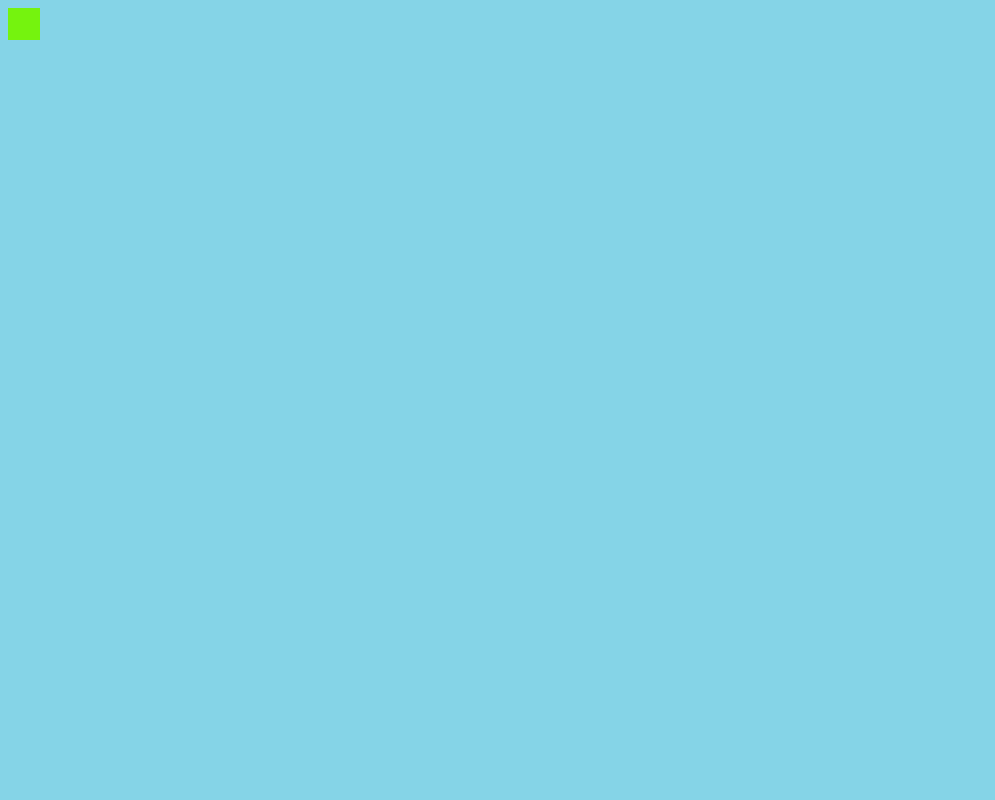
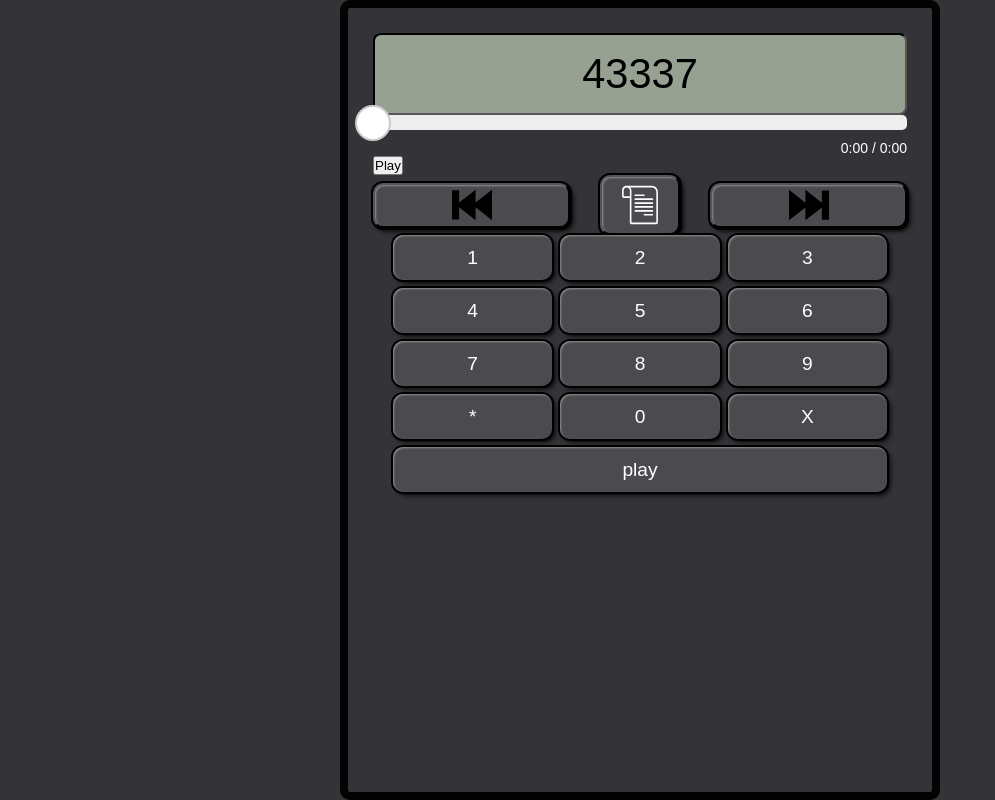
Before and after one commit to santip-a/museumClient, a website built with Vite: page index.html in a window 1280 px wide. Shown: the whole page, without its empty margins (0-995 px from the left). Built offline with nearby package versions, Linux system fonts and the light colour scheme.

Commit message:
начал проект. готов экран, плеер

```diff
--- a/index.html
+++ b/index.html
@@ -1,13 +1,100 @@
 <!doctype html>
 <html lang="en">
+
 <head>
   <meta charset="UTF-8" />
   <link rel="icon" type="image/svg+xml" href="/vite.svg" />
   <meta name="viewport" content="width=device-width, initial-scale=1.0" />
   <title>clientVite</title>
 </head>
+
 <body>
-    <div id="app"></div>
+  <section class="screen">
+    <div class="result"></div>
+  </section>
+
+  <section class="player">
+    <div id="audio-player" style="width: 100%; position: relative;">
+      <!-- Шкала прогресса с круглым бегунком -->
+      <div class="progress-bar">
+        <div class="progress-fill"></div>
+        <div class="thumb"></div> <!-- Круглый белый бегунок -->
+        <input type="range" class="seek-bar" min="0" max="100" value="0" step="0.1">
+      </div>
+
+      <!-- Отображение времени -->
+      <div class="time-display">
+        <span id="current-time">0:00</span> / <span id="duration">0:00</span>
+      </div>
+
+      <!-- Скрытый аудио-элемент -->
+      <audio id="audio-element" preload="metadata">
+        <!-- <source class="--song" src="song.mp3" type="audio/mpeg"> -->
+        <source class="--song" src="" type="audio/mpeg">
+      </audio>
+    </div>
+
+    <!-- Отдельная кнопка play/pause -->
+    <button id="play-pause-btn">Play</button>
+  </section>
+
+  <section class="btn__all-next">
+    <button class="btn btn__next__button">
+      <svg class="btn__svg" viewBox="0 -60 512 512" xmlns="http://www.w3.org/2000/svg">
+        <path
+          d="m512 391.25-.234375-391.25-210.183594 164.320312-.097656-164.320312-210.0625 164.230469v-157.441407h-91.421875v375.605469h91.421875v-156.523437l210.296875 165.378906-.097656-165.441406zm0 0"
+          fill="#000000" style="fill: rgb(0, 0, 0);"></path>
+      </svg>
+    </button>
+    <button class="btn btn__boock">
+      <svg class="btn__svg" id="Layer_1" enable-background="new 0 0 50 50" viewBox="0 0 50 50"
+        xmlns="http://www.w3.org/2000/svg">
+        <g>
+          <path
+            d="m4.5 16.2h7.8v30.8c0 1.1.9 2 2 2h31.1c1.1 0 2-.9 2-2v-38.3c0-4.2-3.4-7.7-7.7-7.7h-31.2c-3.3 0-5.9 2.6-5.9 5.9v7.3c0 1.1.9 2 1.9 2zm35.2-13.2c3.1 0 5.7 2.6 5.7 5.7v38.3h-31.1v-40.1c0-1.5-.6-2.9-1.5-3.9zm-35.1 3.9c0-2.2 1.7-3.9 3.9-3.9 2.1 0 3.9 1.7 3.9 3.9v7.3h-7.8z"
+            fill="#000000" style="fill: rgb(255, 255, 255);"></path>
+          <path d="m19 13.8h11c.6 0 1-.4 1-1s-.4-1-1-1h-11c-.6 0-1 .4-1 1s.4 1 1 1z" fill="#000000"
+            style="fill: rgb(255, 255, 255);"></path>
+          <path d="m19 18.7h21.6c.6 0 1-.4 1-1s-.4-1-1-1h-21.6c-.6 0-1 .4-1 1 0 .5.4 1 1 1z" fill="#000000"
+            style="fill: rgb(255, 255, 255);"></path>
+          <path d="m19 23.6h21.6c.6 0 1-.4 1-1s-.4-1-1-1h-21.6c-.6 0-1 .4-1 1 0 .5.4 1 1 1z" fill="#000000"
+            style="fill: rgb(255, 255, 255);"></path>
+          <path d="m19 28.4h21.6c.6 0 1-.4 1-1s-.4-1-1-1h-21.6c-.6 0-1 .4-1 1s.4 1 1 1z" fill="#000000"
+            style="fill: rgb(255, 255, 255);"></path>
+          <path d="m19 33.3h21.6c.6 0 1-.4 1-1s-.4-1-1-1h-21.6c-.6 0-1 .4-1 1s.4 1 1 1z" fill="#000000"
+            style="fill: rgb(255, 255, 255);"></path>
+          <path d="m40.6 36.2h-10.1c-.6 0-1 .4-1 1s.4 1 1 1h10.1c.6 0 1-.4 1-1s-.5-1-1-1z" fill="#000000"
+            style="fill: rgb(255, 255, 255);"></path>
+        </g>
+      </svg>
+
+    </button>
+    <button class="btn btn__next__button">
+      <svg class="btn__svg btn__svg_rotate180" viewBox="0 -60 512 512" xmlns="http://www.w3.org/2000/svg">
+        <path
+          d="m512 391.25-.234375-391.25-210.183594 164.320312-.097656-164.320312-210.0625 164.230469v-157.441407h-91.421875v375.605469h91.421875v-156.523437l210.296875 165.378906-.097656-165.441406zm0 0"
+          fill="#000000" style="fill: rgb(0, 0, 0);"></path>
+      </svg>
+    </button>
+  </section>
+
+  <section class="buttons">
+    <div class="btn btn-1">1</div>
+    <div class="btn btn-1">2</div>
+    <div class="btn btn-1">3</div>
+    <div class="btn btn-1">4</div>
+    <div class="btn btn-1">5</div>
+    <div class="btn btn-1">6</div>
+    <div class="btn btn-1">7</div>
+    <div class="btn btn-1">8</div>
+    <div class="btn btn-1">9</div>
+    <div class="btn btn-1">*</div>
+    <div class="btn btn-1">0</div>
+    <div class="btn btn-1">Х</div>
+    <div class="btn btn-1 play-btn">play</div>
+  </section>
+
   <script type="module" src="/src/main.ts"></script>
 </body>
+
 </html>
--- /dev/null
+++ b/src/block/body/body.css
@@ -0,0 +1,15 @@
+body {
+  /* Dynamic viewport height — учитывает панели браузера */
+  min-height: 100dvh;
+  /* display: grid; */
+  /* grid-template-rows: 1fr; */
+  margin: 0;
+  padding: 25px;
+  max-width: 600px;
+  margin: 0 auto;
+  background-color: var(--background);
+  border: 8px solid #030303;
+  border-radius: 10px;
+
+
+}
--- /dev/null
+++ b/src/block/btn/btn.css
@@ -0,0 +1,59 @@
+.btn {
+  background-color: var(--background-btn);
+  border-radius: 10px;
+  box-shadow: 0 0 0 2px #000, 3px 3px 5px #000, inset 1px 1px 2px rgb(145, 143, 143);
+  cursor: pointer;
+  display: flex;
+  align-items: center;
+  justify-content: center;
+}
+
+.btn:hover {
+  cursor: pointer;
+}
+
+.btn:active {
+  background-color: orange;
+}
+
+
+
+
+.btn__svg {
+  width: 40px;
+  height: 40px;
+}
+
+.btn__svg_rotate180 {
+  transform: rotate(180deg);
+}
+
+
+
+.btn__all-next {
+  display: flex;
+  justify-content: space-between;
+  align-items: center;
+  gap: 30px
+}
+
+
+
+.btn__next__button {
+  max-width: 200px;
+  width: 100%;
+  height: 45px;
+}
+
+
+
+.btn__boock {
+  max-width: 80px;
+  width: 100%;
+  height: 60px;
+  /* border-radius: 40%; */
+  opacity: 1;
+  display: flex;
+  align-items: center;
+  justify-content: center;
+}
--- /dev/null
+++ b/src/block/progress-player/progress-player.css
@@ -0,0 +1,58 @@
+.progress-bar {
+  position: relative;
+  width: 100%;
+  height: 15px;
+  /* Высота шкалы */
+  background-color: #eee;
+  /* Фон шкалы */
+  border-radius: 5px;
+  cursor: pointer;
+}
+
+.progress-fill {
+  height: 100%;
+  background-color: var(--progress-fill);
+  /* Цвет закрашенной части */
+  border-radius: 5px;
+  width: 0%;
+  transition: width 0.1s ease;
+}
+
+.thumb {
+  position: absolute;
+  top: 50%;
+  transform: translate(-50%, -50%);
+  /* Центрировать по горизонтали и вертикали */
+  width: 36px;
+  /* Размер круга */
+  height: 36px;
+  border-radius: 50%;
+  background-color: white;
+  /* Белый цвет */
+  border: 2px solid #ccc;
+  /* Легкая рамка для видимости */
+  cursor: pointer;
+  z-index: 15;
+  /* Над progress-fill */
+  left: 0%;
+  /* Начальная позиция, JS изменит */
+}
+
+.seek-bar {
+  position: absolute;
+  top: 0;
+  width: 100%;
+  height: 10px;
+  opacity: 0;
+  /* Остается скрытым для функциональности range */
+  cursor: pointer;
+  z-index: 10;
+}
+
+.time-display {
+  margin-top: 10px;
+  font-family: Arial, sans-serif;
+  font-size: 14px;
+  text-align: end;
+  color: #ffffff;
+}
--- /dev/null
+++ b/src/block/resset/resset.css
@@ -0,0 +1,6 @@
+* {
+  margin: 0;
+  padding: 0;
+  box-sizing: border-box;
+  font-family: Arial, Helvetica, sans-serif;
+}
--- /dev/null
+++ b/src/block/result/result.css
@@ -0,0 +1,8 @@
+.result {
+  font-size: 5rem;
+  font-size-adjust: 0.5;
+  font-weight: bold;
+  /* white-space: nowrap; */
+  text-align: left;
+  transition: font-size 0.2s ease;
+}
--- /dev/null
+++ b/src/block/root/root.css
@@ -0,0 +1,7 @@
+:root {
+  --color-screen: #96A192;
+  --background: #343438;
+  --background-btn: #4b4b4f;
+  /* --progress-fill: #4CAF50; */
+  --progress-fill: #065c0a;
+}
--- /dev/null
+++ b/src/block/screen/screen.css
@@ -0,0 +1,14 @@
+.screen {
+  width: 100%;
+  max-height: 100px;
+  background-color: var(--color-screen);
+  border: 2px inset #030303;
+  border-radius: 8px;
+  font-family: 'Courier New', monospace;
+  display: flex;
+  align-items: center;
+  justify-content: center;
+  padding: 15px;
+  box-sizing: border-box;
+  overflow: hidden;
+}
--- /dev/null
+++ b/src/components/player-mp3/player.class.ts
@@ -0,0 +1,181 @@
+import { audio, currentTimeEl, durationEl, playPauseBtn, progressBar, progressFill, seekBar, thumb } from '../../constants/constants';
+
+
+class Player {
+  #isPlaying: boolean = false;
+  #isDragging: boolean = false;
+
+  constructor() {
+    this.#init()
+  }
+
+
+  #init() {
+    // Обновление прогресса, времени и позиции бегунка
+    audio.addEventListener('loadedmetadata', () => {
+      durationEl.textContent = this.#formatTime(audio.duration);
+    });
+
+    audio.addEventListener('timeupdate', () => {
+      if (!this.#isDragging) { // Только если не тянем thumb
+        const progress: number = (audio.currentTime / audio.duration) * 100;
+        progressFill.style.width = progress + '%';
+        seekBar.value = progress.toString();
+        thumb.style.left = progress + '%';
+        currentTimeEl.textContent = this.#formatTime(audio.currentTime);
+      }
+    });
+
+
+    // Обработка seek через range input (оставляем для совместимости)
+    seekBar.addEventListener('input', (e: Event) => {
+      const target = e.target as HTMLInputElement;
+      this.#setProgress(parseFloat(target.value));
+    });
+
+    // Поддержка тач-событий для seek-bar (как было, но теперь используем #setProgress)
+    seekBar.addEventListener('touchstart', (e: TouchEvent) => {
+      this.#isDragging = true;
+      this.#updateSeek(e.touches[0].clientX);
+    });
+
+    seekBar.addEventListener('touchmove', (e: TouchEvent) => {
+      if (this.#isDragging) {
+        e.preventDefault();
+        this.#updateSeek(e.touches[0].clientX);
+      }
+    });
+
+    seekBar.addEventListener('touchend', () => {
+      this.#isDragging = false;
+    });
+
+    // КЛИК по шкале для seek (на десктопе) — теперь используем #setProgress
+    progressBar.addEventListener('click', (e: MouseEvent) => {
+      const rect: DOMRect = progressBar.getBoundingClientRect();
+      const percent: number = (e.clientX - rect.left) / rect.width;
+      this.#setProgress(percent * 100);
+    });
+
+    // Перетаскивание thumb мышью (десктоп)
+    thumb.addEventListener('mousedown', (e: MouseEvent) => {
+      e.preventDefault();
+      this.#isDragging = true;
+      const onMouseMove = (ev: MouseEvent): void => {
+        this.#updateSeek(ev.clientX);
+      }
+      const onMouseUp = (): void => {
+        this.#isDragging = false;
+        document.removeEventListener('mousemove', onMouseMove);
+        document.removeEventListener('mouseup', onMouseUp);
+      }
+      document.addEventListener('mousemove', onMouseMove);
+      document.addEventListener('mouseup', onMouseUp);
+    });
+
+    // Перетаскивание thumb тачем (смартфон)
+    thumb.addEventListener('touchstart', (e: TouchEvent) => {
+      e.preventDefault();
+      this.#isDragging = true;
+      const onTouchMove = (ev: TouchEvent): void => {
+        this.#updateSeek(ev.touches[0].clientX);
+      }
+      const onTouchEnd = (): void => {
+        this.#isDragging = false;
+        document.removeEventListener('touchmove', onTouchMove);
+        document.removeEventListener('touchend', onTouchEnd);
+      }
+      document.addEventListener('touchmove', onTouchMove);
+      document.addEventListener('touchend', onTouchEnd);
+    });
+
+    // Кнопка play/pause
+    playPauseBtn.addEventListener('click', () => {
+      if (this.#isPlaying) {
+        audio.pause();
+        playPauseBtn.textContent = 'Play';
+      } else {
+        audio.play();
+        playPauseBtn.textContent = 'Pause';
+      }
+      this.#isPlaying = !this.#isPlaying;
+    });
+
+    // Сброс при окончании
+    audio.addEventListener('ended', () => {
+      this.#isPlaying = false;
+      playPauseBtn.textContent = 'Play';
+      progressFill.style.width = '0%';
+      thumb.style.left = '0%';
+      seekBar.value = '0';
+      audio.currentTime = 0;
+      currentTimeEl.textContent = '0:00';
+    });
+
+  }
+
+
+  // Форматирование времени
+  #formatTime(seconds: number): string {
+    const mins: number = Math.floor(seconds / 60);
+    const secs: number = Math.floor(seconds % 60);
+    return `${mins}:${secs.toString().padStart(2, '0')}`;
+  }
+
+  // Функция для установки прогресса (reusable для синхронизации)
+  #setProgress(percent: number): void {
+    percent = Math.max(0, Math.min(100, percent)); // Ограничиваем 0-100%
+    progressFill.style.width = percent + '%';
+    seekBar.value = percent.toString();
+    thumb.style.left = percent + '%';
+    const seekTime = (percent / 100) * audio.duration;
+    if (!isNaN(seekTime)) {
+      audio.currentTime = seekTime;
+      currentTimeEl.textContent = this.#formatTime(audio.currentTime);
+      // Автоматически запускаем воспроизведение, если оно остановлено
+      if (!this.#isPlaying) {
+        audio.play();
+        playPauseBtn.textContent = 'Pause';
+        this.#isPlaying = true;
+      }
+    }
+  }
+
+
+  #updateSeek(clientX: number): void {
+    const rect: DOMRect = progressBar.getBoundingClientRect(); // Используем progress-bar для точного расчета
+    const percent: number = Math.max(0, Math.min(1, (clientX - rect.left) / rect.width));
+    this.#setProgress(percent * 100);
+  }
+
+
+  loadNewTrack(newSrc: string): void {
+
+
+    // Ставим новый источник
+    audio.src = newSrc;
+
+    // Перезагружаем аудио (загружает метаданные, вроде duration)
+    audio.load();
+
+    // Сбрасываем UI-компоненты плеера
+    currentTimeEl.textContent = '0:00';  // Текущее время
+    durationEl.textContent = '0:00';     // Длительность (обновится через loadedmetadata)
+    progressFill.style.width = '0%';     // Шкала прогресса
+    thumb.style.left = '0%';             // Бегунок
+    seekBar.value = '0';                 // Seek-bar значение
+    this.#isPlaying = false;                   // Флаг проигрывания
+    playPauseBtn.textContent = 'Play';   // Текст кнопки
+
+    // Если хочешь автоматически запустить: audio.play(); #isPlaying = true; playPauseBtn.textContent = 'Pause';
+    // Но по умолчанию оставим на паузе — пользователь сам нажмет Play
+  }
+
+}
+
+
+
+// Фабричная функция
+export function createPlayer(): Player {
+  return new Player();
+}
--- /dev/null
+++ b/src/components/screen/adjustFontSizeToFit.ts
@@ -0,0 +1,66 @@
+import { resultElement, screenElement } from '../../constants/constants';
+
+
+export function adjustFontSizeToFit(text:string) {
+
+  if (!resultElement || !screenElement) return;
+
+  // Скрываем текст во время расчёта
+  resultElement.style.opacity = '0';
+  resultElement.innerText = text;
+
+  // Параметры
+  const initialFontSizeRem = 5;
+  const minFontSizeRem = 1;
+  const stepRem = -0.1;
+
+  let currentFontSizeRem = initialFontSizeRem;
+  const computedStyle = getComputedStyle(resultElement);
+
+  const spanStyleCss = `
+    font-family: ${computedStyle.fontFamily};
+    font-weight: ${computedStyle.fontWeight};
+    white-space: ${computedStyle.whiteSpace};
+    display: inline-block;
+  `;
+
+  // Initial check
+  let tempSpan = document.createElement('span');
+  tempSpan.style.cssText = `${spanStyleCss} font-size: ${initialFontSizeRem}rem;`;
+  tempSpan.innerText = text;
+  screenElement.appendChild(tempSpan);
+  const maxTextWidth = tempSpan.scrollWidth;
+  const maxTextHeight = tempSpan.scrollHeight;
+  screenElement.removeChild(tempSpan);
+
+  if (maxTextWidth <= screenElement.clientWidth && maxTextHeight <= screenElement.clientHeight) {
+    currentFontSizeRem = initialFontSizeRem;
+  } else {
+    while (currentFontSizeRem > minFontSizeRem) {
+      tempSpan = document.createElement('span');
+      tempSpan.style.cssText = `${spanStyleCss} font-size: ${currentFontSizeRem}rem;`;
+      tempSpan.innerText = text;
+      screenElement.appendChild(tempSpan);
+      const textWidth = tempSpan.scrollWidth;
+      const textHeight = tempSpan.scrollHeight;
+      screenElement.removeChild(tempSpan);
+
+      if (textWidth <= screenElement.clientWidth && textHeight <= screenElement.clientHeight) break;
+      currentFontSizeRem = Math.max(currentFontSizeRem + stepRem, minFontSizeRem);
+    }
+  }
+
+  // Временно отключаем transition, чтобы избежать плавного уменьшения/переноса (моментальное применение)
+  const originalTransition = resultElement.style.transition; // Сохраняем оригинальный transition из CSS
+  resultElement.style.transition = 'none'; // Отключаем для мгновенного изменения
+
+  // Применяем финальный размер моментально
+  resultElement.style.fontSize = `${currentFontSizeRem}rem`;
+
+  // Немного ждём (чтобы браузер применил изменения без transition), затем возвращаем transition и показываем текст
+  setTimeout(() => {
+    resultElement.style.transition = originalTransition || ''; // Восстанавливаем (если был, или дефолтный)
+    resultElement.style.opacity = '1'; // Показываем текст
+  }, 10); // Маленькая задержка для синхронизации
+
+}
--- /dev/null
+++ b/src/constants/constants.ts
@@ -0,0 +1,15 @@
+
+// константы для экранчика
+export const resultElement = document.querySelector('.result') as HTMLElement;
+export const screenElement = document.querySelector('.screen') as HTMLElement;
+
+// константы для плеера
+export const audio: HTMLAudioElement = document.getElementById('audio-element') as HTMLAudioElement;
+export const playPauseBtn: HTMLButtonElement = document.getElementById('play-pause-btn') as HTMLButtonElement;
+export const progressFill: HTMLElement = document.querySelector('.progress-fill') as HTMLElement;
+export const seekBar: HTMLInputElement = document.querySelector('.seek-bar') as HTMLInputElement;
+export const thumb: HTMLElement = document.querySelector('.thumb') as HTMLElement;
+export const currentTimeEl: HTMLElement = document.getElementById('current-time') as HTMLElement;
+export const durationEl: HTMLElement = document.getElementById('duration') as HTMLElement;
+export const progressBar: HTMLElement = document.querySelector('.progress-bar') as HTMLElement;
+export const songUrl: HTMLElement = document.querySelector('.--song') as HTMLElement;
--- /dev/null
+++ b/src/global.d.ts
@@ -0,0 +1 @@
+declare module '*.css';
--- a/src/main.ts
+++ b/src/main.ts
@@ -1,25 +1,26 @@
+import { createPlayer } from './components/player-mp3/player.class';
+import { adjustFontSizeToFit } from './components/screen/adjustFontSizeToFit';
 import './styles.css'
-
-// Импортируем SVG иконки
-import './assets/icons/home.svg'
-import './assets/icons/user.svg'
-import './assets/icons/search.svg'
-
-// Импортируем компонент иконки
-import { createSVG } from './components/createSVG/createSVG'
 
 
 
 
+// пример вставки текста в экранчик
+adjustFontSizeToFit('43337');
 
-const app = document.querySelector<HTMLDivElement>('#app')
 
-// Создаем иконки
-const homeIcon = createSVG('home', 32, 'icon-color ')
-const userIcon = createSVG('user', 24, 'text-green-500')
-const searchIcon = createSVG('search', 24, 'text-red-500')
 
-// Вставляем иконки
-app?.append(homeIcon.renderElement())
-app?.append(userIcon.renderElement())
-app?.append(searchIcon.renderElement())
+
+//выполняется после загрузки HTML
+document.addEventListener('DOMContentLoaded', function () {
+
+
+  // установка работы плеера
+  const player = createPlayer()
+  // функция динамической замены трека в плеере
+  player.loadNewTrack('song.mp3')
+
+
+
+
+});
--- a/src/styles.css
+++ b/src/styles.css
@@ -1,8 +1,37 @@
-body {
-  background-color: rgb(133, 212, 231);
+@import url(./block/root/root.css);
+@import url(./block/resset/resset.css);
+@import url(./block/body/body.css);
+@import url(./block/screen/screen.css);
+@import url(./block/screen/screen.css);
+@import url(./block/btn/btn.css);
+@import url(./block/progress-player/progress-player.css);
+
+
+.buttons {
+  display: grid;
+  grid-template-columns: repeat(3, 1fr);
+  /* 3 колонки одинаковой ширины */
+  grid-template-rows: repeat(5, 45px);
+  /* 5 строк по 45px */
+  gap: 8px;
+  width: 100%;
+  /* растягиваем на всю ширину */
+  max-width: 100%;
+  /* на случай, если есть родитель с ограничением */
+  padding: 0 20px;
+  /* опционально: отступы по бокам */
+  box-sizing: border-box;
+  /* чтобы padding не ломал ширину */
+  color: #fff;
+  text-align: center;
+  font-size: 1.2rem;
+  font-weight: 500;
+  margin: 0 auto;
+  /* центрируем, если ширина меньше экрана */
 }
 
-.icon-color {
-  background-color: rgb(117, 243, 14);
-  color: blue;
+.play-btn {
+  grid-column: 1 / -1;
+  /* от первой до последней колонки */
+  /* или: grid-column: span 3; */
 }
```
Also changed, not shown: src/utils/addSVG.ts (added, +23 -0 lines), tsconfig.json (+7 -3 lines), 1 other file. Lines whose indentation alone changed are shown as unchanged.
